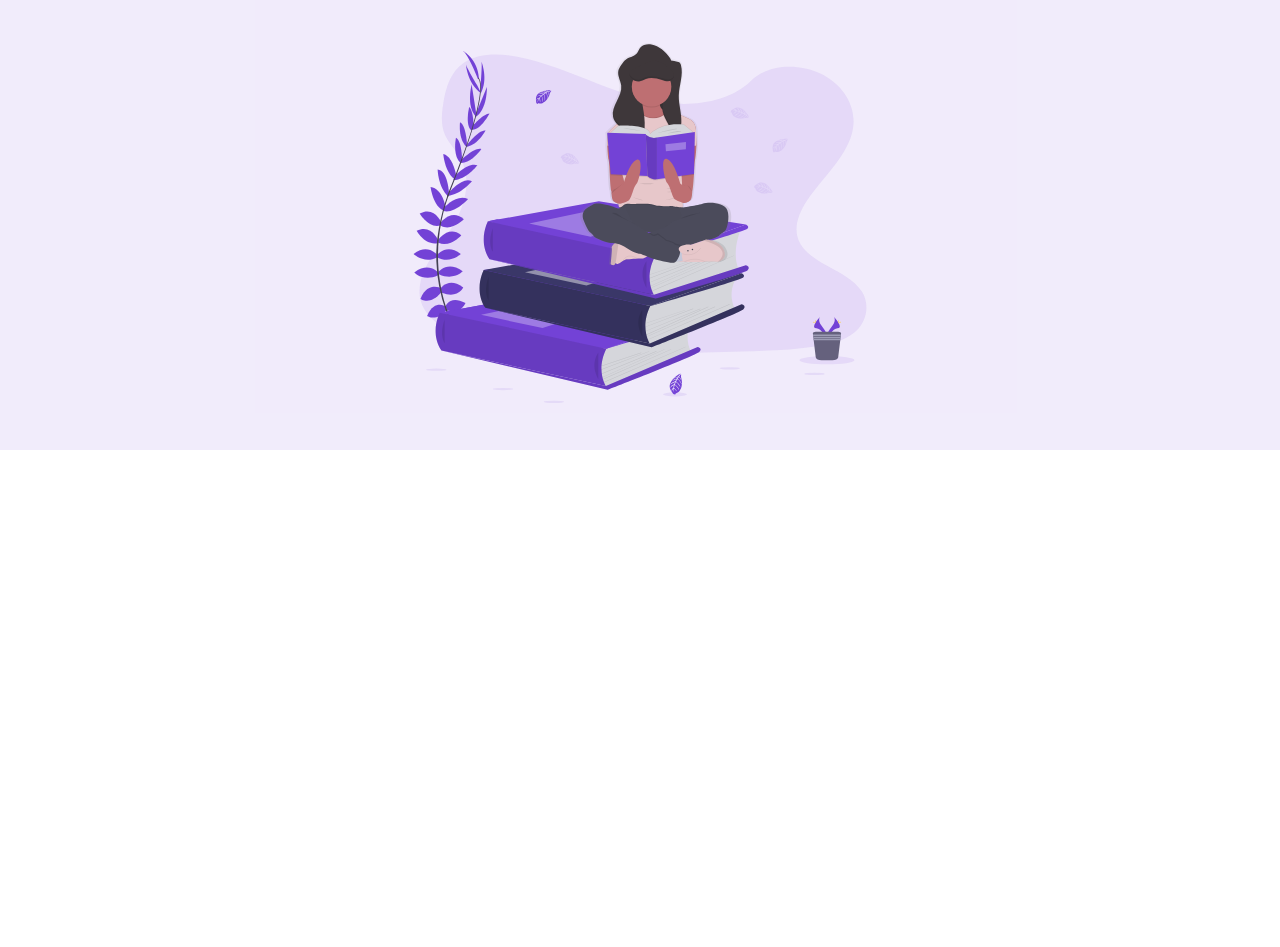
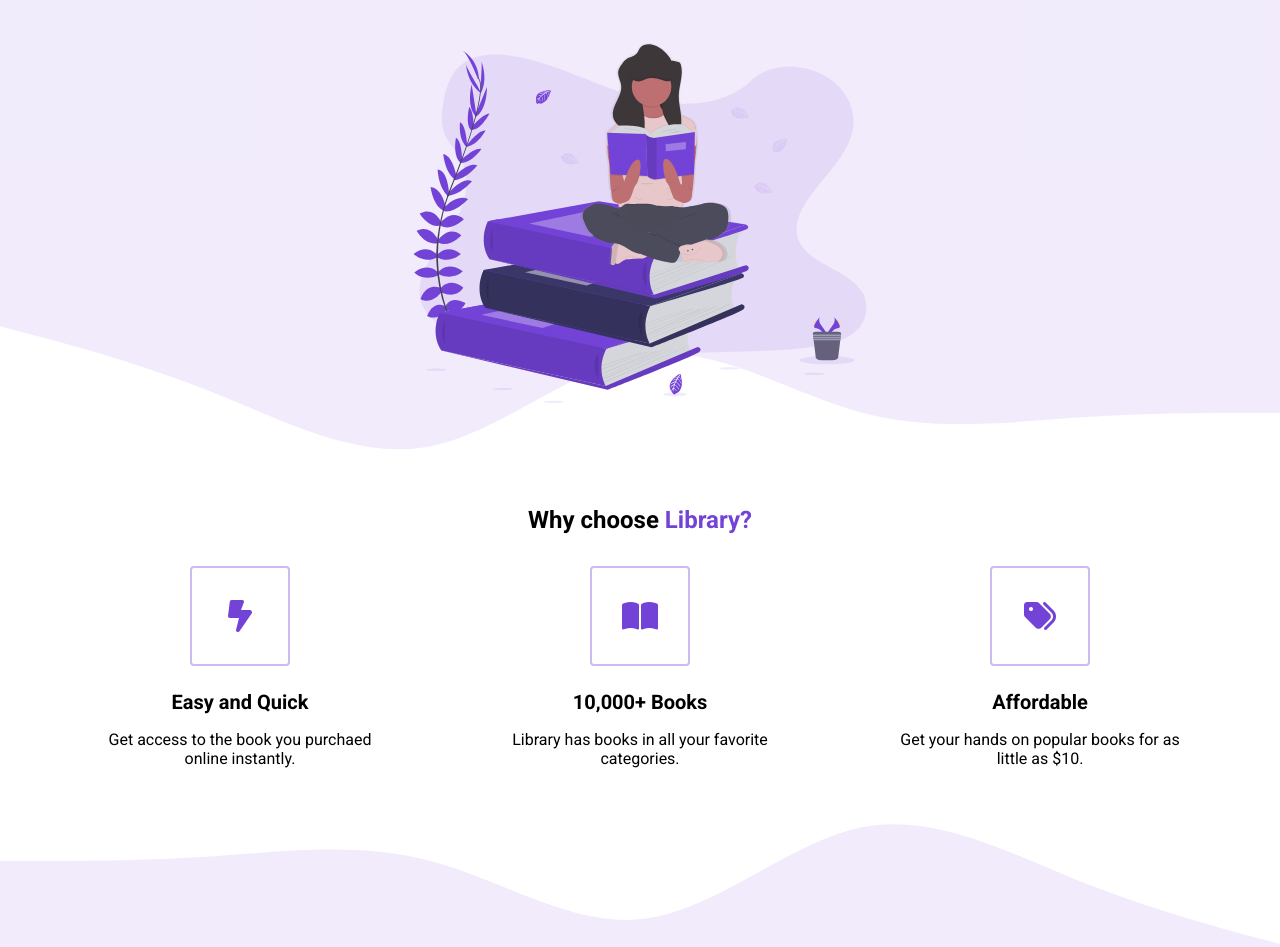
Before and after one commit to msjennifereece/E-Commerce-FES.3, a plain HTML site: page index.html in a window 1280 px wide. Shown: the part 350-1297 px from the top of the page. Before the commit the page ends 800 px from the top, so only its background shows below. Drawn offline with Linux system fonts and the light colour scheme.

Commit message:
feat: add highlights section layout and styling

```diff
--- a/index.html
+++ b/index.html
@@ -44,5 +44,66 @@
       </div>
     </header>
   </section>
+
+  <main>
+    <section id="highlights">
+      <div class="container">
+        <div class="row">
+          <h2 class="section__title">
+            Why choose <span class="purple">Library?</span>
+          </h2>
+           <div class="highlight__wrapper">
+            <div class="highlight">
+              <div class="highlight__img">
+                <i class="fa-solid fa-bolt-lightning"></i>
+              </div>
+              <h3 class="highlight__subtitle">
+                Easy and Quick
+              </h3>
+              <div class="highlight__para">
+                Get access to the book you purchaed online instantly.
+              </div>
+            </div>
+            <div class="highlight">
+              <div class="highlight__img">
+                <i class="fa-solid fa-book-open"></i>
+              </div>
+              <h3 class="highlight__subtitle">
+                10,000+ Books
+              </h3>
+              <div class="highlight__para">
+                Library has books in all your favorite categories.
+              </div>
+            </div>
+            <div class="highlight">
+              <div class="highlight__img">
+                <i class="fa-solid fa-tags"></i>
+              </div>
+              <h3 class="highlight__subtitle">
+                Affordable
+              </h3>
+              <div class="highlight__para">
+                Get your hands on popular books for as little as $10.
+              </div>
+            </div>
+           </div>
+        </div>
+      </div>
+    </section>
+    <section id="features">
+      <div class="container">
+        <div class="row">
+
+        </div>
+      </div>
+    </section>
+    <section id="recent">
+      <div class="container">
+        <div class="row">
+
+        </div>
+      </div>
+    </section>
+  </main>
 </body>
 </html>
--- a/styles.css
+++ b/styles.css
@@ -7,12 +7,31 @@
   font-family: "Roboto", sans-serif;
 }
 
+body {
+  width: 100vw;
+  overflow-x: hidden;
+}
+
+.container {
+  padding: 56px 0;
+}
+
+.row {
+  width: 100%;
+  max-width: 1200px;
+  margin: 0 auto;
+}
+
 li {
   list-style-type: none;
 }
 
 a {
   text-decoration: none;
+}
+
+p {
+  line-height: 1.5;
 }
 
 .purple {
@@ -130,6 +149,7 @@ header {
 
 .header__img--wrapper {
   padding: 20px;
+  z-index: 2;
 }
 
 .header__img {
@@ -137,3 +157,86 @@ header {
   max-height: 50vh;
   padding: 20px;
 }
+
+/*
+
+HIGHLIGHTS
+
+*/
+
+#highlights {
+  position: relative;
+}
+
+#highlights:before {
+  content: "";
+  background: url('/assets/wave.svg');
+  position: absolute;
+  width: 101vw;
+  height: 12vw;
+  top: 1px;
+  left: 0;
+  transform: translateY(-100%);
+  background-repeat: no-repeat;
+  background-size: cover;
+  z-index: 1;
+}
+
+#highlights:after {
+  content: "";
+  background: url('/assets/wave.svg');
+  position: absolute;
+  width: 101vw;
+  height: 12vw;
+  bottom: 1px;
+  left: 0;
+  transform: translateY(100%) rotate(180deg);
+  background-repeat: no-repeat;
+  background-size: cover;
+}
+
+.highlight__wrapper {
+  display: flex;
+}
+
+.highlight {
+  padding: 0 24px;
+  width: calc(100% / 3);
+  display: flex;
+  flex-direction: column;
+  align-items: center;
+}
+
+.highlight__img {
+  border: 2px solid #7342d65d;
+  width: 100px;
+  height: 100px;
+  display: flex;
+  justify-content: center;
+  align-items: center;
+  border-radius: 4px;
+  font-size: 32px;
+  margin-bottom: 24px;
+  color: #7342d6;
+}
+
+.highlight__subtitle {
+  font-size: 20px;
+  margin-bottom: 16px;
+}
+
+.highlight__para {
+  text-align: center;
+  max-width: 280px;
+}
+
+/*
+
+FEATURES
+
+*/
+
+#features {
+  background-color: rgba(115, 66, 214, 0.1);
+  height: 1200px;
+}
```
